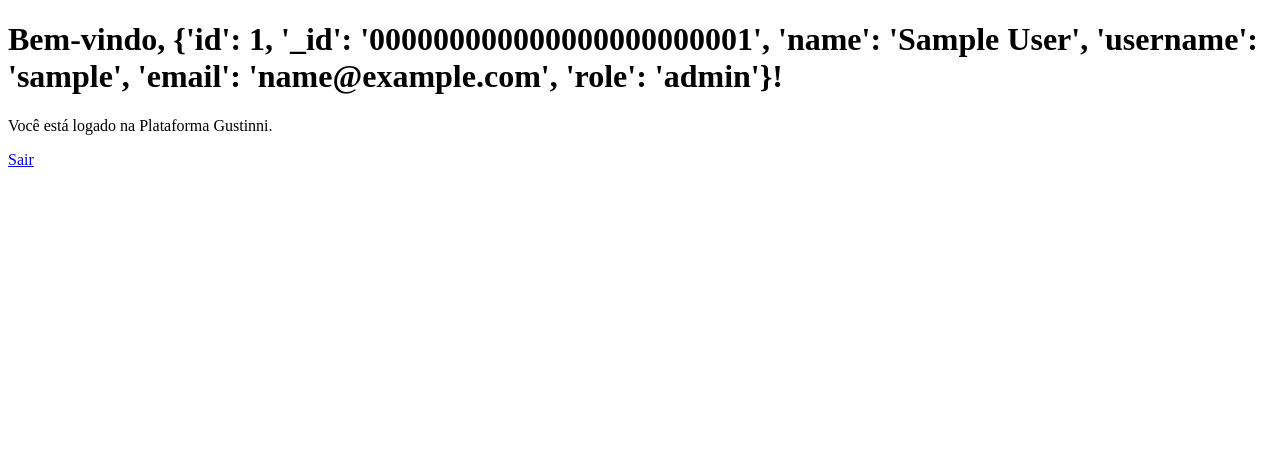
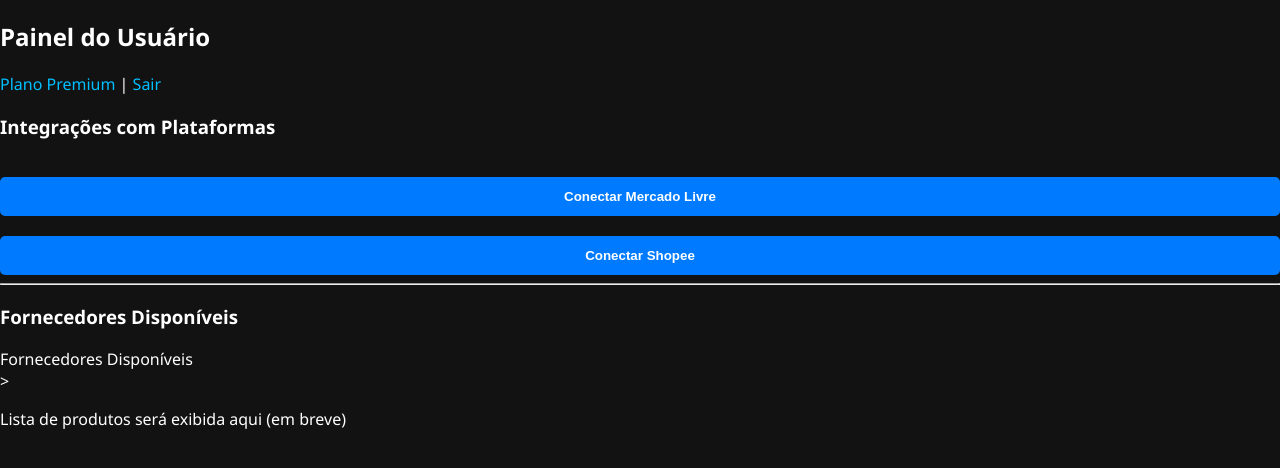
Before and after one commit to Leandrobo/gustinni_platform, a Flask app: page /dashboard in a window 1280 px wide. Shown: the top 468 px of the page. Run offline with Flask 3, Linux system fonts and the light colour scheme; the visitor is signed in with stand-in values (Sample User, id 1).

Commit message:
Update dashboard.html

```diff
--- a/backend/templates/dashboard.html
+++ b/backend/templates/dashboard.html
@@ -1,12 +1,60 @@
 <!DOCTYPE html>
 <html lang="pt-br">
 <head>
-  <meta charset="UTF-8">
-  <title>Dashboard - Gustinni</title>
+    <meta charset="UTF-8">
+    <title>Painel - Gustinni</title>
+    <link rel="stylesheet" href="/static/style.css">
 </head>
 <body>
-  <h1>Bem-vindo, {{ usuario }}!</h1>
-  <p>Você está logado na Plataforma Gustinni.</p>
-  <a href="{{ url_for('auth.logout') }}">Sair</a>
+    <header>
+        <h2>Painel do Usuário</h2>
+        <nav>
+            <a href="/planos">Plano Premium</a> |
+            <a href="/logout">Sair</a>
+        </nav>
+    </header>
+    <main>
+        <h3>Integrações com Plataformas</h3>
+        <div class="integracoes">
+            <a href="/conectar/mercado-livre">
+                <button class="btn-ml">Conectar Mercado Livre</button>
+            </a>
+            <a href="/conectar/shopee">
+                <button class="btn-shopee">Conectar Shopee</button>
+            </a>
+        </div>
+
+        <hr>
+
+        <h3>Fornecedores Disponíveis</h3>
+        <div id=<h3>Fornecedores Disponíveis</h3>
+<div id="fornecedores">
+    {% for f in fornecedores %}
+    <div class="fornecedor">
+        <img src="{{ f.imagem }}" alt="{{ f.produto }}" width="120">
+        <h4>{{ f.produto }}</h4>
+        <p><strong>Fornecedor:</strong> {{ f.nome }}</p>
+        <p><strong>Preço:</strong> {{ f.preco }}</p>
+        <a href="{{ f.link }}" target="_blank">
+            <button>Ver Produto</button>
+        </a>
+        <button onclick="copiarDados('{{ f.produto }}', '{{ f.preco }}', '{{ f.link }}')">Copiar Dados</button>
+    </div>
+    <hr>
+    {% endfor %}
+</div>
+
+<script>
+function copiarDados(produto, preco, link) {
+    const texto = `Produto: ${produto}\nPreço: ${preco}\nLink: ${link}`;
+    navigator.clipboard.writeText(texto).then(() => {
+        alert("Dados copiados com sucesso!");
+    });
+}
+</script>
+>
+            <p>Lista de produtos será exibida aqui (em breve)</p>
+        </div>
+    </main>
 </body>
-</html>
+              </html>
```
